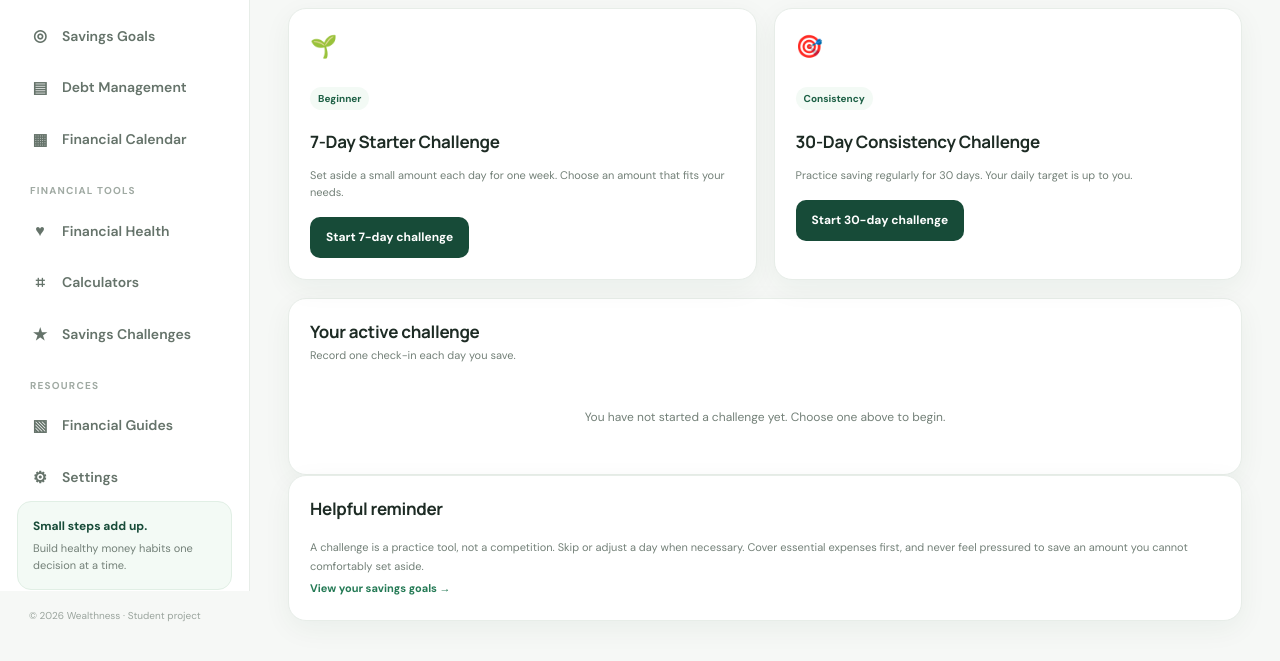
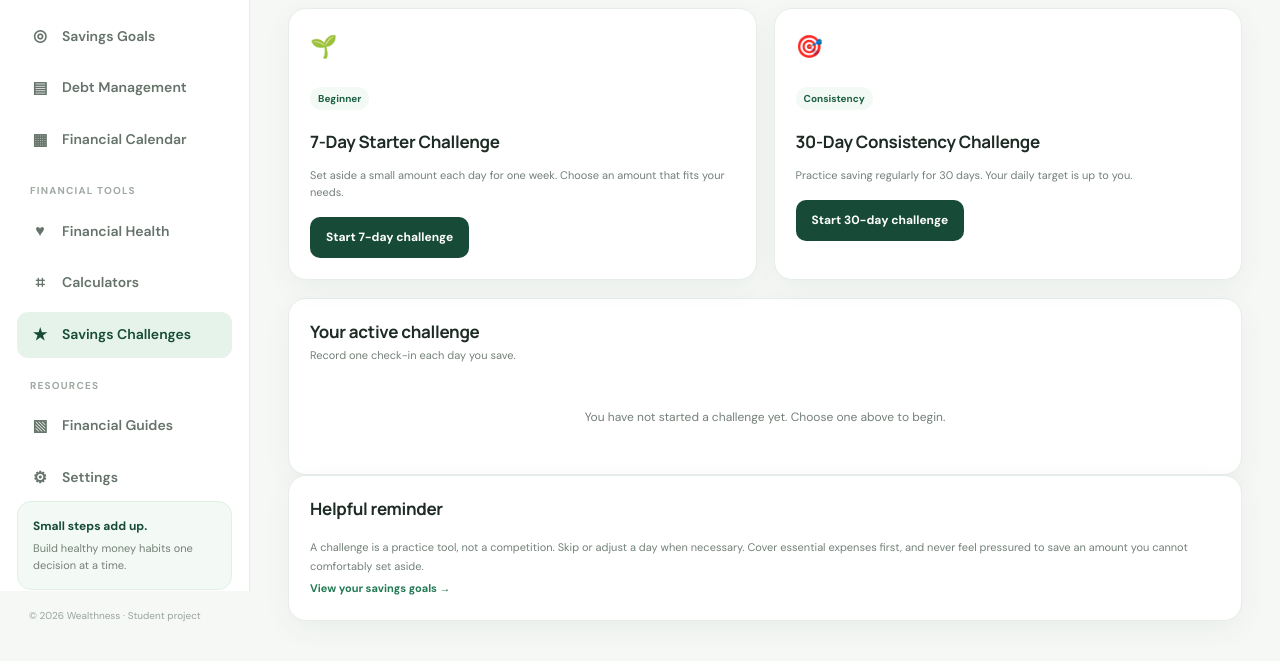
Before and after one commit to 20264357-cmyk/Finals, a plain HTML site: page challenges.html in a window 1280 px wide. Shown: the part 209-870 px from the top of the page. Drawn offline with Linux system fonts and the light colour scheme.

Commit message:
Mark current financial tool page in navigation

```diff
--- a/challenges.html
+++ b/challenges.html
@@ -14,7 +14,7 @@
             <nav class="nav-list">
                 <a class="nav-link" href="health.html"><span class="nav-icon">♥</span>Financial Health</a>
                 <a class="nav-link" href="calculators.html"><span class="nav-icon">⌗</span>Calculators</a>
-                <a class="nav-link" href="challenges.html"><span class="nav-icon">★</span>Savings Challenges</a>
+                <a class="nav-link active" href="challenges.html"><span class="nav-icon">★</span>Savings Challenges</a>
             </nav>
             <div class="nav-label nav-label-spaced">Resources</div>
             <nav class="nav-list">
```
